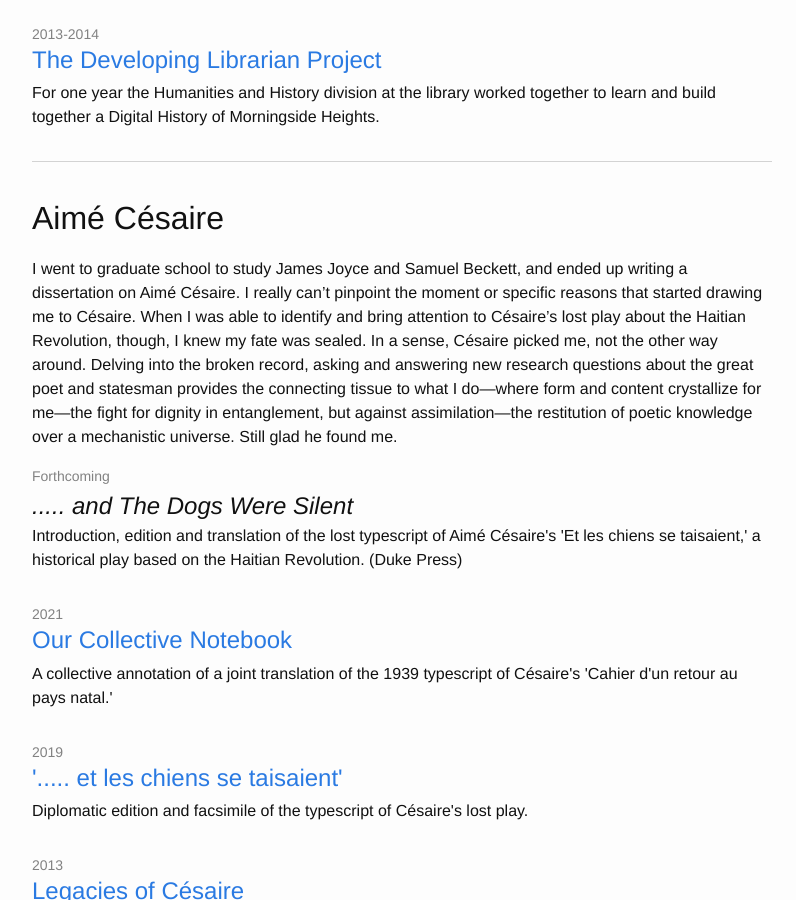
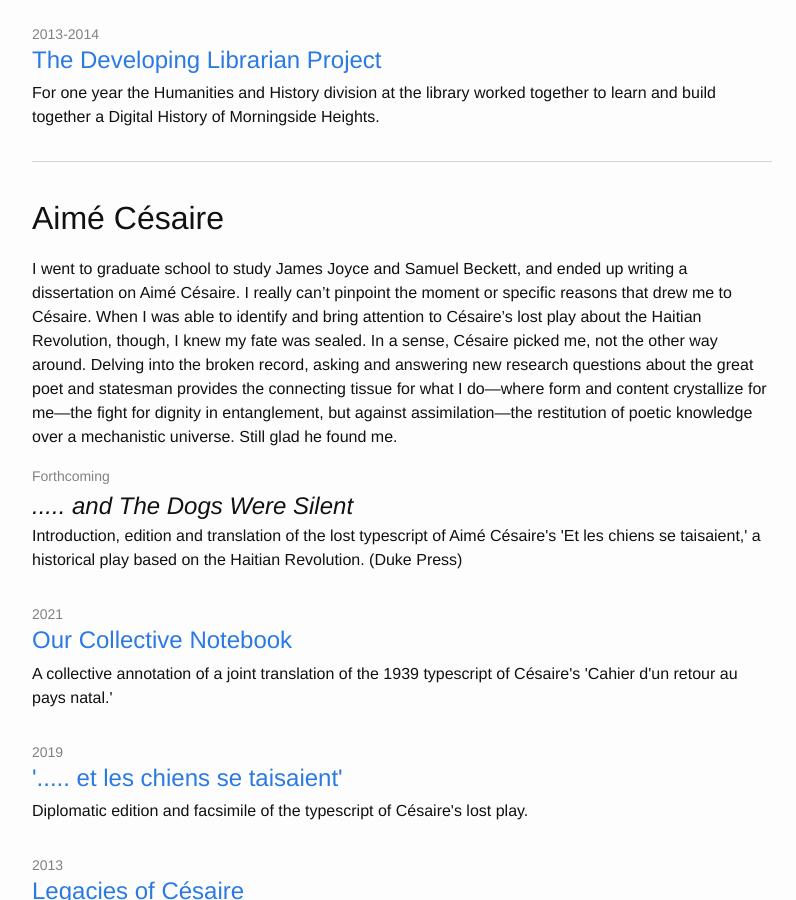
Before and after one commit to elotroalex/elotroalex, a Jekyll site: the page built from profiles.md, in a window 1280 px wide and 900 px high, scrolled down 3618 px. Shown: the whole window, without its empty margins (238-1034 px from the left). Built offline with Jekyll 4.4.1, drawn with Linux system fonts in a browser that asks for light colours.

Commit message:
tweaks to cesaire

```diff
--- a/profiles.md
+++ b/profiles.md
@@ -70,7 +70,7 @@ I was hired at Columbia University Libraries to "coordinate," to un-silo much of
 
 ## Aimé Césaire
 
-I went to graduate school to study James Joyce and Samuel Beckett, and ended up writing a dissertation on Aimé Césaire. I really can't pinpoint the moment or specific reasons that started drawing me to Césaire. When I was able to identify and bring attention to Césaire's lost play about the Haitian Revolution, though, I knew my fate was sealed. In a sense, Césaire picked me, not the other way around. Delving into the broken record, asking and answering new research questions about the great poet and statesman provides the connecting tissue to what I do---where form and content crystallize for me---the fight for dignity in entanglement, but against assimilation---the restitution of poetic knowledge over a mechanistic universe. Still glad he found me.
+I went to graduate school to study James Joyce and Samuel Beckett, and ended up writing a dissertation on Aimé Césaire. I really can't pinpoint the moment or specific reasons that drew me to Césaire. When I was able to identify and bring attention to Césaire's lost play about the Haitian Revolution, though, I knew my fate was sealed. In a sense, Césaire picked me, not the other way around. Delving into the broken record, asking and answering new research questions about the great poet and statesman provides the connecting tissue for what I do---where form and content crystallize for me---the fight for dignity in entanglement, but against assimilation---the restitution of poetic knowledge over a mechanistic universe. Still glad he found me.
 
 <ul class="post-list">
 {% assign cesaire_projects = site.data.projects | where: "category","cesaire" %}
```
